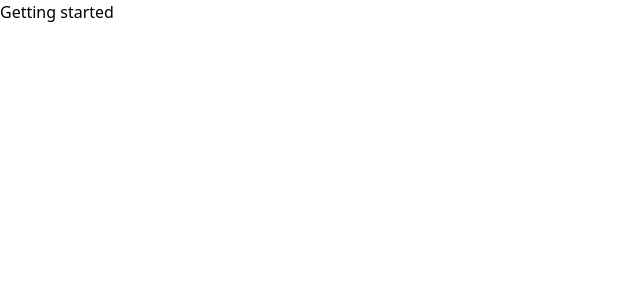
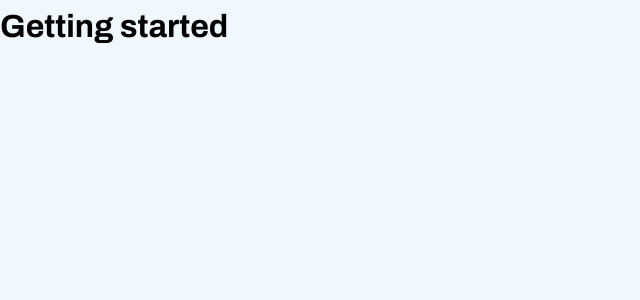
Before and after one commit to Ben7991/cybersive-academy, a Next.js app: page / in a window 1280 px wide. Shown: the top 300 px of the page, without its empty margins (0-640 px from the left). Built offline with nearby package versions, Linux system fonts and the light colour scheme.

Commit message:
add css reset

```diff
--- a/app/globals.css
+++ b/app/globals.css
@@ -1,5 +1,49 @@
 @import "tailwindcss";
 
+:root {
+  --light-blue-100: #a9d3ee;
+  --blue-100: #1f83c1;
+  --dark-blue-100: #153b7a;
+  --dark-blue-200: #182e54;
+
+  --gray-300: #646361;
+  --gray-500: #51514f;
+}
+
 body {
+  font-family: var(--font-archivo);
+  font-weight: 400;
+  font-style: normal;
+  color: var(--gray-300);
+  background-color: #f1f8fd;
+  line-height: 1.7;
+}
 
+h1,
+h2,
+h3,
+h4,
+h5,
+h6 {
+  font-weight: 700;
+  color: #000;
 }
+
+h1 {
+  font-size: 2em;
+}
+h2 {
+  font-size: 1.75em;
+}
+h3 {
+  font-size: 1.5em;
+}
+h4 {
+  font-size: 1.25em;
+}
+h5 {
+  font-size: 1em;
+}
+h6 {
+  font-size: 0.75rem;
+}
```
